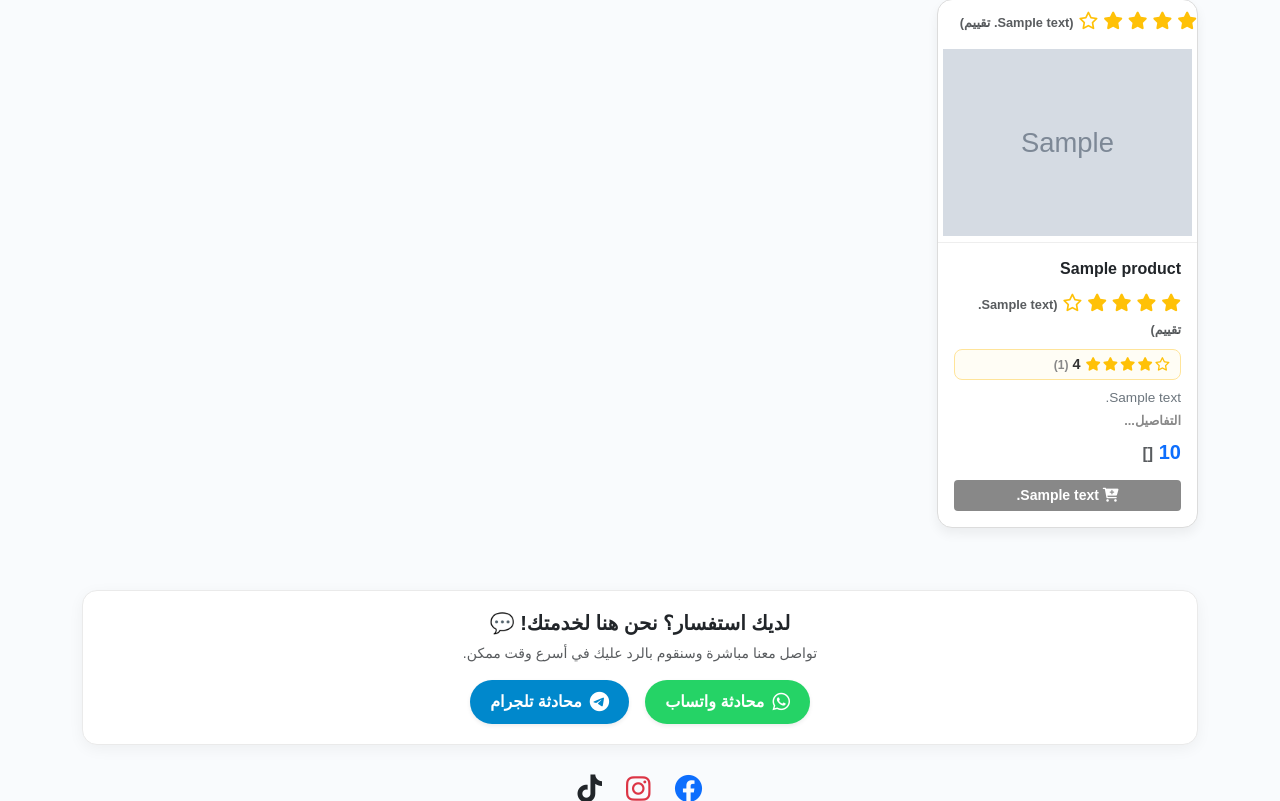
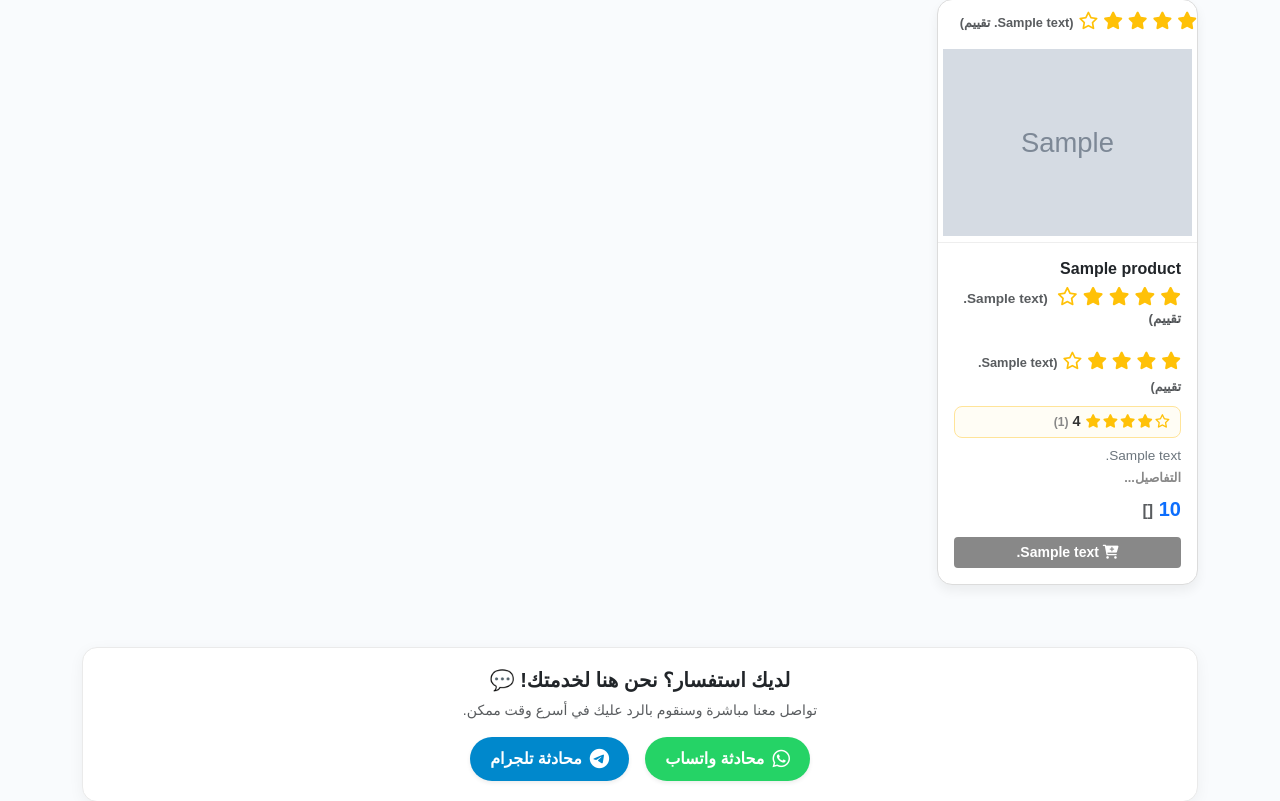
Before and after one commit to waseemha770-bit/saas-store-products, a Python web app: template templates/store.html in a window 1280 px wide. Shown: the part 504-1305 px from the top of the page. Run offline with Jinja, Linux system fonts and the light colour scheme; the template is opened without the code that fills it: most values are stand-ins (such as "Sample title", 1, 10 or a date in 2020); grey boxes marked "Sample" are stand-in pictures; some web fonts are replaced.

Commit message:
Engine Fix: Used DOM parsing logic to inject Stars and Price safely via Termux

```diff
--- a/templates/store.html
+++ b/templates/store.html
@@ -69,7 +69,20 @@
                         <div class="col-md-3 col-6 mb-4 product-wrapper" data-name="{{ p.name }}"><div class="card product-card h-100">
 
                             <!-- حقول مخفية -->
-                            <textarea id="raw-name-{{ p.id }}" style="display:none;">{{ p.name }}</textarea>
+                            <textarea id="raw-name-{{ p.id }}" style="display:none;">{{ p.name }}
+<!-- STR_RATING -->
+    <div class="mt-2 mb-2" id="rating-box-{{ p.id }}" onclick="event.preventDefault(); event.stopPropagation();">
+        <span class="text-warning" style="cursor:pointer; font-size: 1.15em;">
+            {% set current_rate = p.rating|default(0)|int %}
+            <i class="fa{% if current_rate >= 1 %}s{% else %}r{% endif %} fa-star" onclick="submitRatingAjax('{{ p.id }}', 1, event)"></i>
+            <i class="fa{% if current_rate >= 2 %}s{% else %}r{% endif %} fa-star" onclick="submitRatingAjax('{{ p.id }}', 2, event)"></i>
+            <i class="fa{% if current_rate >= 3 %}s{% else %}r{% endif %} fa-star" onclick="submitRatingAjax('{{ p.id }}', 3, event)"></i>
+            <i class="fa{% if current_rate >= 4 %}s{% else %}r{% endif %} fa-star" onclick="submitRatingAjax('{{ p.id }}', 4, event)"></i>
+            <i class="fa{% if current_rate >= 5 %}s{% else %}r{% endif %} fa-star" onclick="submitRatingAjax('{{ p.id }}', 5, event)"></i>
+        </span>
+        <small class="text-muted fw-bold ms-1" style="font-size:0.85em;">({% if p.reviews %}{{ p.reviews }}{% else %}0{% endif %} تقييم)</small>
+    </div>
+    <!-- END_RATING --></textarea>
 
         <div class="mt-2 mb-2 rating-container" id="rating-box-{{ p.id }}">
             <span class="text-warning" style="cursor:pointer; font-size: 1.1em;">
@@ -90,7 +103,20 @@
                                 <img src="{{ p.image_url if p.image_url else 'https://via.placeholder.com/400x300?text=بدون+صورة' }}" onerror="fixImg(this)" class="product-img" loading="lazy">
                             </div>
                             <div class="card-body p-3 d-flex flex-column">
-                                <h6 class="fw-bold mb-1">{{ p.name }}</h6>
+                                <h6 class="fw-bold mb-1">{{ p.name }}
+<!-- STR_RATING -->
+    <div class="mt-2 mb-2" id="rating-box-{{ p.id }}" onclick="event.preventDefault(); event.stopPropagation();">
+        <span class="text-warning" style="cursor:pointer; font-size: 1.15em;">
+            {% set current_rate = p.rating|default(0)|int %}
+            <i class="fa{% if current_rate >= 1 %}s{% else %}r{% endif %} fa-star" onclick="submitRatingAjax('{{ p.id }}', 1, event)"></i>
+            <i class="fa{% if current_rate >= 2 %}s{% else %}r{% endif %} fa-star" onclick="submitRatingAjax('{{ p.id }}', 2, event)"></i>
+            <i class="fa{% if current_rate >= 3 %}s{% else %}r{% endif %} fa-star" onclick="submitRatingAjax('{{ p.id }}', 3, event)"></i>
+            <i class="fa{% if current_rate >= 4 %}s{% else %}r{% endif %} fa-star" onclick="submitRatingAjax('{{ p.id }}', 4, event)"></i>
+            <i class="fa{% if current_rate >= 5 %}s{% else %}r{% endif %} fa-star" onclick="submitRatingAjax('{{ p.id }}', 5, event)"></i>
+        </span>
+        <small class="text-muted fw-bold ms-1" style="font-size:0.85em;">({% if p.reviews %}{{ p.reviews }}{% else %}0{% endif %} تقييم)</small>
+    </div>
+    <!-- END_RATING --></h6>
 
         <div class="mt-2 mb-2 rating-container" id="rating-box-{{ p.id }}">
             <span class="text-warning" style="cursor:pointer; font-size: 1.1em;">
@@ -120,7 +146,7 @@
                                 </div>
                                 <div class="product-desc-clamped">{{ p.description }}</div>
                                 {% if p.description %}<a class="read-more-btn d-inline-block" onclick="openDetailsModal('{{ p.id }}', {{ p.price }})">التفاصيل...</a>{% else %}<div class="mb-2"></div>{% endif %}
-                                <h5 class="text-primary fw-bold mt-auto mb-3">{{ p.price }} <small class="text-muted fs-6">{{ settings.currency }}</small></h5>
+                                <h5 class="text-primary fw-bold mt-auto mb-3">{% if p.price and p.price|string != "0" and p.price|string != "None" and p.price|string != "" %}{{ p.price }}{% else %}<span class="badge bg-secondary px-2 py-1 shadow-sm">السعر عند الطلب</span>{% endif %} <small class="text-muted fs-6">{{ settings.currency }}</small></h5>
                                 {% set current_stock = p.get('stock', 1) %}{% if current_stock > 0 %}<button class="btn btn-custom w-100 btn-sm mt-auto" onclick="addToCart('{{ p.name }}', {{ p.price }})"><i class="fas fa-cart-plus"></i> {{ settings.get('btn_text', 'إضافة للسلة') }}</button>{% else %}<button class="btn btn-secondary w-100 btn-sm mt-auto" disabled>نفذت الكمية</button>{% endif %}
                             </div>
                         </div></div>
```
